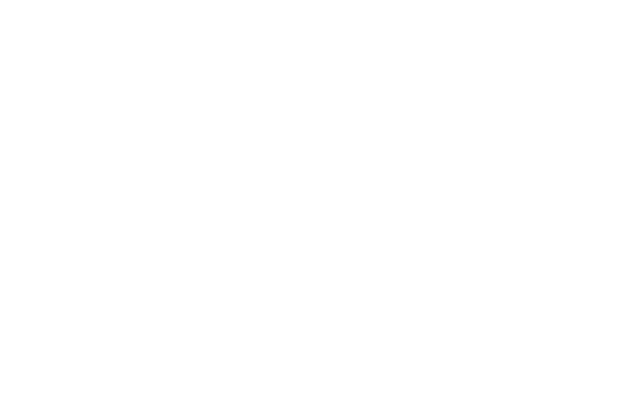
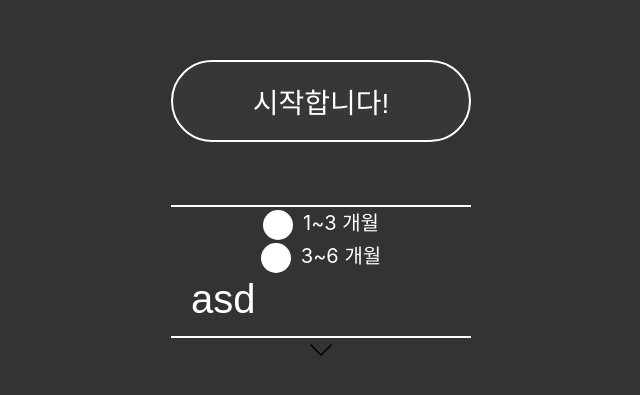
Before and after one commit to imzeze/mbtisurvey2022-client, a Next.js app: page / in a window 1280 px wide. Shown: the part 189-584 px from the top of the page, without its empty margins (319-959 px from the left). Built offline with nearby package versions, Linux system fonts and the light colour scheme.

Commit message:
feat: 셀렉트박스 작업중

```diff
--- a/src/assets/consts/color.ts
+++ b/src/assets/consts/color.ts
@@ -1 +1,4 @@
-export const red = 'red';
+export const WHITE = '#FFFFFF';
+export const WHITE05 = '#FFFFFF05';
+export const WHITE50 = '#FFFFFF50';
+export const DARKGREY = '#333';
--- /dev/null
+++ b/src/assets/icons/index.ts
@@ -0,0 +1,3 @@
+import bottomArrowIcon from './bottom-arrow.svg';
+
+export { bottomArrowIcon };
--- /dev/null
+++ b/src/components/Common/Button.tsx
@@ -0,0 +1,15 @@
+import styled from '@emotion/styled';
+import { WHITE, WHITE05 } from '../../assets/consts/color';
+
+const Button = styled.button`
+    width: 300px;
+    height: 82px;
+    background: ${WHITE05};
+    border: 2px solid ${WHITE};
+    border-radius: 321px;
+    font-size: 28px;
+    font-weight: normal;
+    color: ${WHITE};
+`;
+
+export default Button;
--- /dev/null
+++ b/src/components/Common/Input.tsx
@@ -0,0 +1,27 @@
+import styled from '@emotion/styled';
+import { InputHTMLAttributes } from 'react';
+import { WHITE, WHITE50 } from '../../assets/consts/color';
+
+const StyledInput = styled.input`
+    width: 300px;
+    height: 65px;
+    background: transparent;
+    border: 0;
+    border-bottom: 2px solid ${WHITE};
+    color: ${WHITE};
+    font-size: 40px;
+    padding-left: 20px;
+    padding-bottom: 10px;
+    :focus {
+        outline: none;
+    }
+    ::placeholder {
+        color: ${WHITE50};
+    }
+`;
+
+export default function Input({
+    ...attrs
+}: InputHTMLAttributes<HTMLInputElement>) {
+    return <StyledInput {...attrs} />;
+}
--- /dev/null
+++ b/src/components/Common/RadioButton.tsx
@@ -0,0 +1,63 @@
+import styled from '@emotion/styled';
+import React from 'react';
+import { DARKGREY, WHITE } from '../../assets/consts/color';
+
+const StyledInput = styled.input`
+    position: absolute;
+    opacity: 0;
+    overflow: hidden;
+    transition: 0.25s;
+
+    & + label {
+        font-size: 20px;
+        color: ${WHITE};
+        display: inline-block;
+        position: relative;
+        cursor: pointer;
+        -webkit-user-select: none;
+        -moz-user-select: none;
+        -ms-user-select: none;
+        user-select: none;
+        border-radius: 50%;
+        transition: 0.25s;
+    }
+
+    & + label:before {
+        content: ' ';
+        display: inline-block;
+        width: 30px;
+        height: 30px;
+        line-height: 16px;
+        text-align: center;
+        vertical-align: middle;
+        background: ${WHITE};
+        border-radius: 50%;
+        transition: 0.25s;
+        margin-right: 10px;
+    }
+
+    &:checked + label:before {
+        background: ${DARKGREY};
+        box-shadow: inset 0px 0px 0px 5px ${WHITE};
+        transition: 0.25s;
+    }
+`;
+
+interface RadioButtonProps
+    extends React.DetailedHTMLProps<
+        React.InputHTMLAttributes<HTMLInputElement>,
+        HTMLInputElement
+    > {
+    children: string;
+}
+
+export default function RadioButton({ children, ...attrs }: RadioButtonProps) {
+    const random = String(Math.random() * 5);
+
+    return (
+        <div>
+            <StyledInput id={random} type="radio" {...attrs} />
+            <label htmlFor={random}>{children}</label>
+        </div>
+    );
+}
--- /dev/null
+++ b/src/components/Common/SelectBox.tsx
@@ -0,0 +1,30 @@
+import styled from '@emotion/styled';
+import { SelectHTMLAttributes } from 'react';
+import { WHITE, WHITE50 } from '../../assets/consts/color';
+
+import { bottomArrowIcon } from '../../assets/icons';
+
+const StyledSelect = styled.select`
+    width: 300px;
+    height: 65px;
+    background: transparent;
+    border: 0;
+    border-bottom: 2px solid ${WHITE};
+    color: ${WHITE};
+    font-size: 40px;
+    padding-left: 20px;
+    padding-bottom: 10px;
+    appearance: none;
+    :focus {
+        outline: none;
+    }
+    ::placeholder {
+        color: ${WHITE50};
+    }
+`;
+
+export default function SelectBox({
+    ...attrs
+}: SelectHTMLAttributes<HTMLSelectElement>) {
+    return <StyledSelect {...attrs} />;
+}
--- a/src/pages/index.tsx
+++ b/src/pages/index.tsx
@@ -1,22 +1,45 @@
 import type { NextPage } from 'next';
-import Head from 'next/head';
 import Image from 'next/image';
+import Button from '../components/Common/Button';
+import Input from '../components/Common/Input';
+import RadioButton from '../components/Common/RadioButton';
+import SelectBox from '../components/Common/SelectBox';
+
+import { bottomArrowIcon } from '../assets/icons';
 
 const Home: NextPage = () => {
     return (
-        <div>
-            <Head>
-                <title>Create Next App</title>
-                <meta
-                    name="description"
-                    content="Generated by create next app"
+        <div
+            style={{
+                background: '#333',
+                height: '100vh',
+                display: 'flex',
+                justifyContent: 'center',
+                alignItems: 'center',
+                flexDirection: 'column',
+            }}
+        >
+            <Button>시작합니다!</Button>
+            <Input />
+            <RadioButton name="ssibal">1~3 개월</RadioButton>
+            <RadioButton name="ssibal">3~6 개월</RadioButton>
+            <SelectBox>
+                <option value="test">asd</option>
+                <option value="test">asd</option>
+                <option value="test">asd</option>
+                <option value="test">asd</option>
+                <option value="test">asd</option>
+                <option value="test">asd</option>
+            </SelectBox>
+            <div
+                style={{ position: 'relative', width: '24px', height: '24px' }}
+            >
+                <Image
+                    src={bottomArrowIcon}
+                    alt="bottomArrowIcon"
+                    layout="fill"
                 />
-                <link rel="icon" href="/favicon.ico" />
-            </Head>
-
-            <main></main>
-
-            <footer></footer>
+            </div>
         </div>
     );
 };
```
Also changed, not shown: src/assets/icons/bottom-arrow.svg (added).
